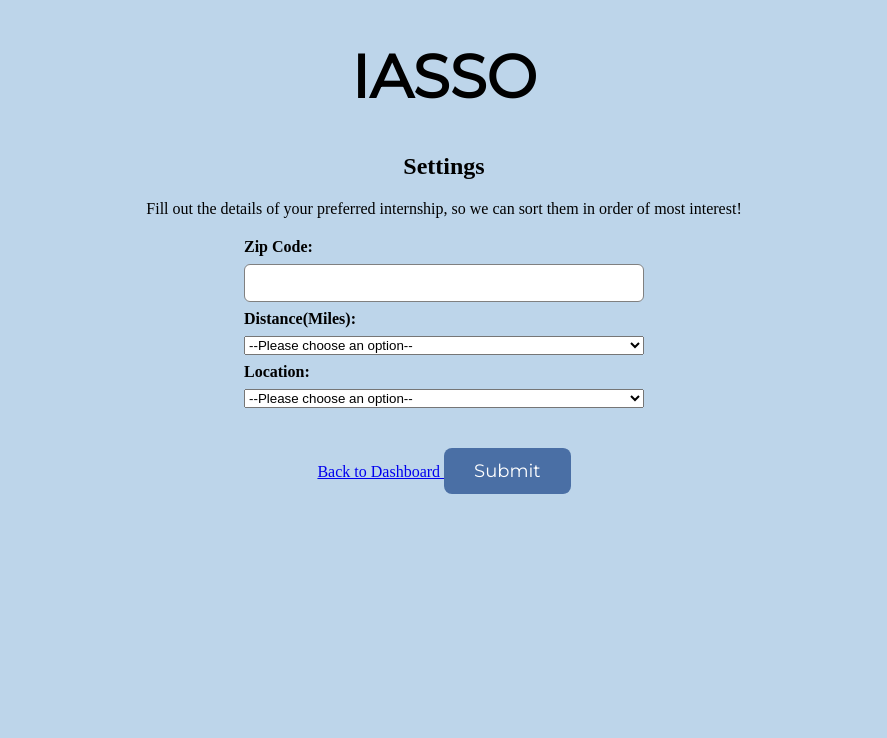
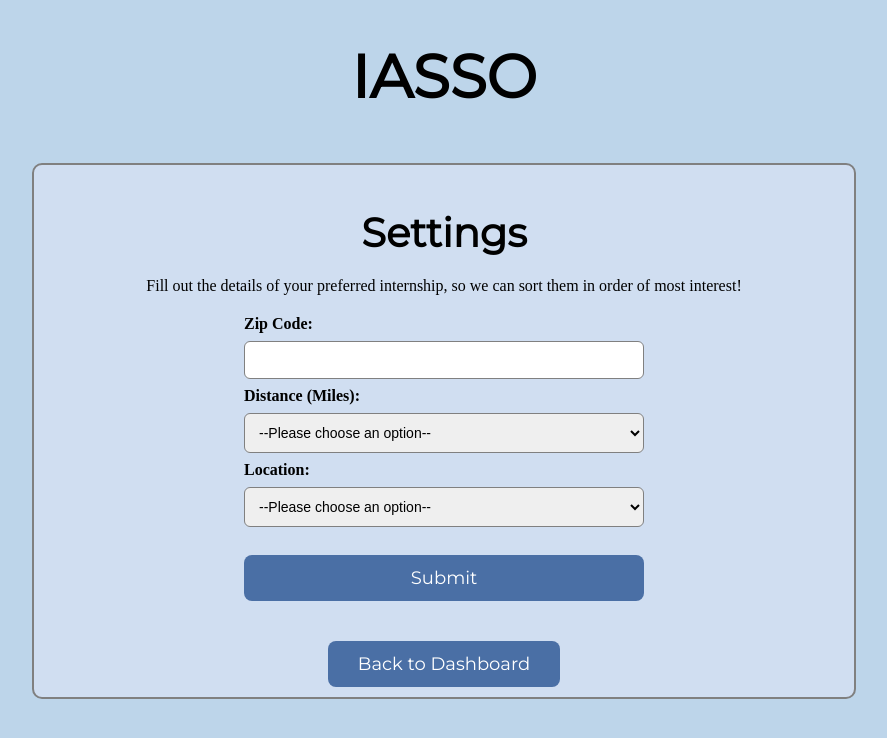
Before and after one commit to lspar/HenHacks-2026, a Flask app: template templates/settings.html in a window 1280 px wide. Shown: the top 738 px of the page, without its empty margins (196-1083 px from the left). Run offline with Flask 3, Linux system fonts and the light colour scheme; the template is opened without the code that fills it, so the values that code supplies are empty.

Commit message:
added new-app and settings routes

```diff
--- a/app.py
+++ b/app.py
@@ -28,6 +28,13 @@ def home_page():
 def dashboard():
     return render_template("dashboard.html")
 
+@app.route("/new-app")
+def new_app():
+    return render_template("new.html")
+
+@app.route("/settings")
+def settings():
+    return render_template("settings.html")
 # Google login
 @app.route("/login")
 def login():
@@ -38,7 +45,7 @@ def login():
    credentials = flow.run_local_server(port=5002)
    # save their email in the session
    session['google_email'] = credentials.id_token['email']
-   return redirect(url_for("home_page"))
+   return redirect(url_for("/dashboard"))
 
 if __name__ == "__main__":
-   app.run(port=5001, debug=True)
+   app.run(port=5002, debug=True)
--- a/templates/home.html
+++ b/templates/home.html
@@ -53,6 +53,7 @@
     <button class="button">Sign in with Gmail</button>
 </a>
 
+
 <h2>{{ result }}</h2>
 
 
--- a/templates/settings.html
+++ b/templates/settings.html
@@ -1,7 +1,7 @@
 <!DOCTYPE html>
 <html>
 <head>
-    <title>Dashboard</title>
+    <title>Settings</title>
     <link href="https://fonts.googleapis.com/css2?family=Montserrat&display=swap" rel="stylesheet">
     <style>
         body {
@@ -13,13 +13,13 @@
             font-size: 60px;
         }
         .new-app {
-            border: 2px solid gray;     /* adds a border */
-            padding: 10px;              /* space inside the box */
-            width: 800px;               /* box width */
-            margin: 50px auto;          /* centers box horizontally */
-            border-radius: 10px;        /* optional: rounded corners */
-            text-align: center;         /* centers text inside box */
-            background-color: #D0DEF1; /* optional: light background */
+            border: 2px solid gray;
+            padding: 10px;
+            width: 800px;
+            margin: 50px auto;
+            border-radius: 10px;
+            text-align: center;
+            background-color: #D0DEF1;
         }
         .new-title {
             font-family: 'Montserrat', sans-serif;
@@ -40,13 +40,14 @@
             font-weight: 600;
         }
 
-        .input input {
+        .input input,
+        .input select {
             padding: 10px;
             border-radius: 6px;
             border: 1px solid gray;
             font-size: 14px;
         }
-        button {
+        button, .button-link {
             margin-top: 20px;
             padding: 12px 30px;
             font-size: 18px;
@@ -56,9 +57,11 @@
             background-color: #4A6FA5;
             color: white;
             cursor: pointer;
+            text-decoration: none;
+            display: inline-block;
         }
 
-        button:hover {
+        button:hover, .button-link:hover {
             background-color: #3a5a87;
         }
 
@@ -66,16 +69,17 @@
 </head>
 <body>
 
-<h1 class= "IASSO">IASSO</h1>
-<div class= "settings">
-    <h2 class="settings-title">Settings</h2>
+<h1 class="IASSO">IASSO</h1>
+<div class="new-app">
+    <h2 class="new-title">Settings</h2>
 
-    <p> Fill out the details of your preferred internship, so we can sort them in order of most interest!</p>
-    <div class="input">
-        <label for="Zip Code">Zip Code:</label>
+    <p>Fill out the details of your preferred internship, so we can sort them in order of most interest!</p>
+
+    <form action="/dashboard" method="get" class="input">
+        <label for="zip_code">Zip Code:</label>
         <input type="text" id="zip_code" name="zip_code">
 
-        <label for="distance-select">Distance(Miles):</label>
+        <label for="distance-select">Distance (Miles):</label>
         <select name="distance" id="distance-select">
             <option value="">--Please choose an option--</option>
             <option value="5">5 miles</option>
@@ -93,10 +97,10 @@
             <option value="Remote">Remote</option>
         </select>
 
-    </div>
-    <a href="/dashboard">Back to Dashboard
-        <button>Submit</button>
-    </a>
+        <button type="submit">Submit</button>
+    </form>
+
+    <a href="/dashboard" class="button-link">Back to Dashboard</a>
 </div>
 </body>
 </html>
```
Also changed, not shown: templates/dashboard.html (+28 -18 lines), templates/new.html (+26 -26 lines).
